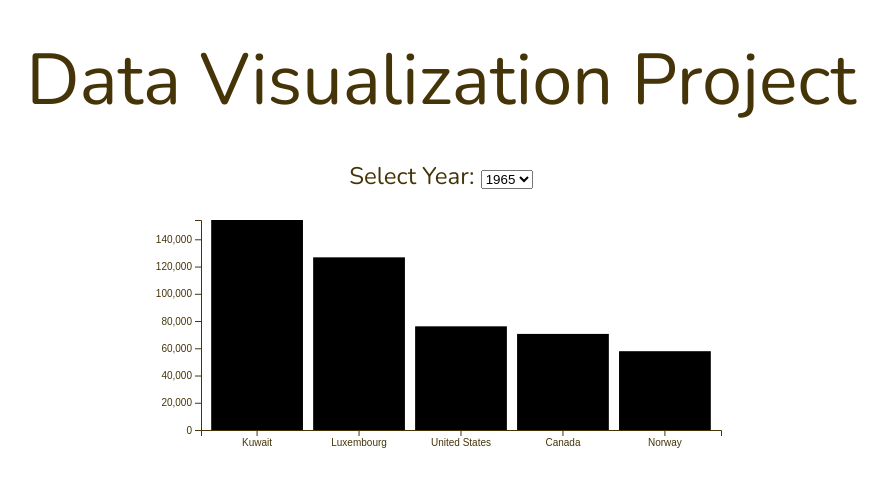
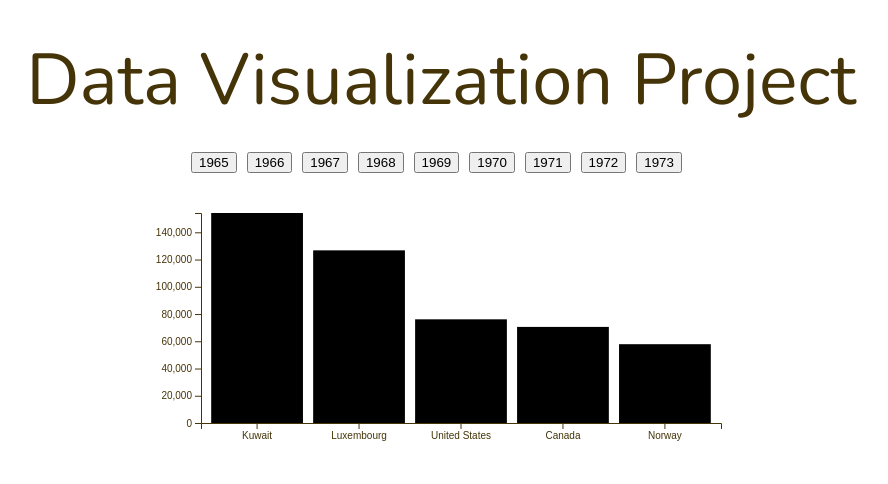
Before and after one commit to MarlonPlease/DSC106-Project-3, a SvelteKit app in the folder todomvc/: page / in a window 1280 px wide. Shown: the top 484 px of the page, without its empty margins (199-1087 px from the left). Built offline with nearby package versions, Linux system fonts and the light colour scheme.

Commit message:
Horizontal Scrollbar for "years"
Made the years be able to be selected from a horizontal scollbar.

```diff
--- a/todomvc/src/components/VisApp.svelte
+++ b/todomvc/src/components/VisApp.svelte
@@ -52,8 +52,8 @@
   let filteredData = [];
 
   // Function to handle user's year selection
-  function handleYearChange(event) {
-    selectedYear = parseInt(event.target.value);
+  function handleYearChange(yearValue) {
+    selectedYear = yearValue;
     // Filter top 5 countries for the selected year
     filteredData = yearsData.find(item => item.value === selectedYear).top5Countries;
     // Render the chart with the filtered data
@@ -118,17 +118,33 @@
   });
 </script>
 
-<div>
-  <label for="year">Select Year:</label>
-  <select id="year" bind:value={selectedYear} on:change={handleYearChange}>
-    {#each yearsData as year}
-      <option value={year.value}>{year.label}</option>
-    {/each}
-  </select>
+<div id="year-container">
+  {#each yearsData as year}
+    <button class="year-button" on:click={() => handleYearChange(year.value)}>{year.label}</button>
+  {/each}
 </div>
 
 <div id="chart"></div>
 
 <style>
-  /* Your styles go here */
+  body {
+    display: flex;
+    justify-content: center;
+  }
+
+  #year-container {
+    display: flex;
+    overflow-x: auto;
+    white-space: nowrap;
+    width: 500px; /* Adjust this value as needed */
+    margin: 0 auto; /* Center the container horizontally */
+    padding-right: 0px; /* Add padding to the right to accommodate the scrollbar */
+    padding-bottom: 20px;
+  }
+
+  .year-button {
+    flex: 0 0 auto;
+    margin-right: 10px;
+    /* Add additional styles for the year buttons as needed */
+  }
 </style>
```
